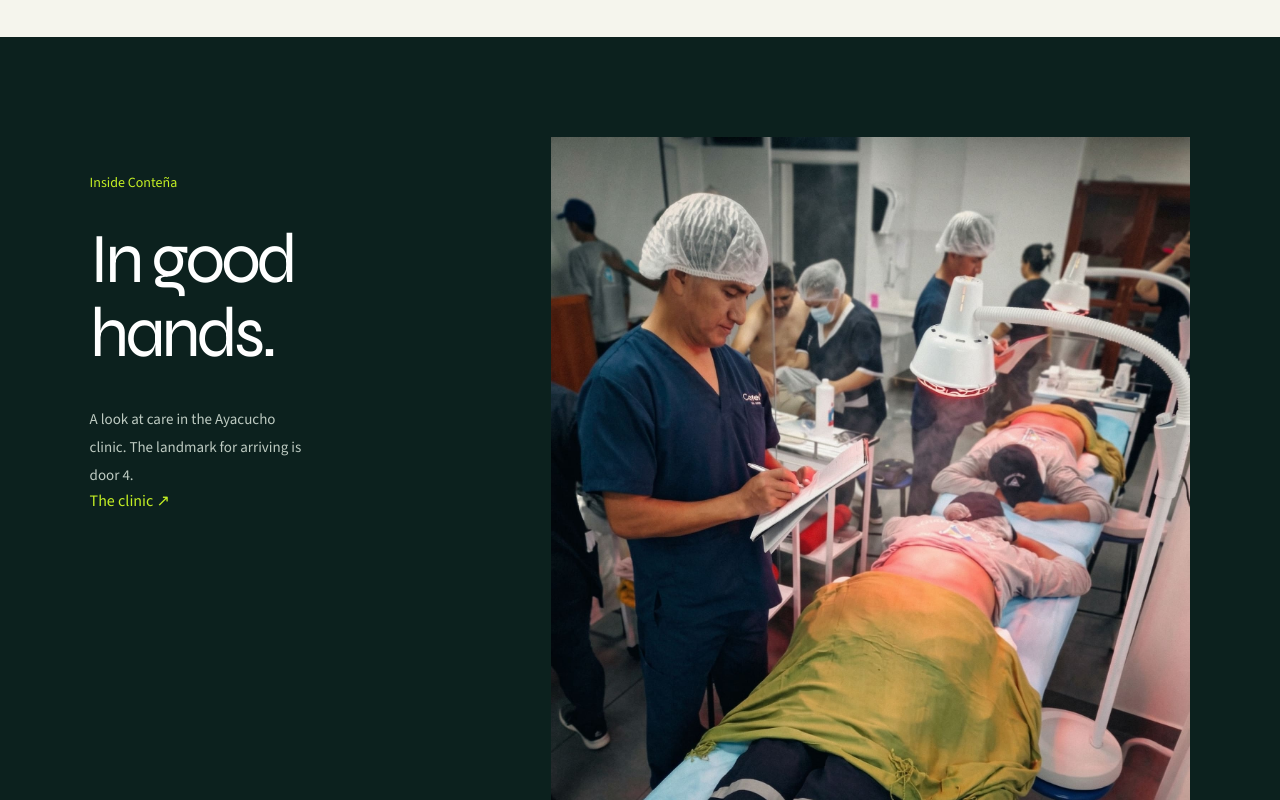
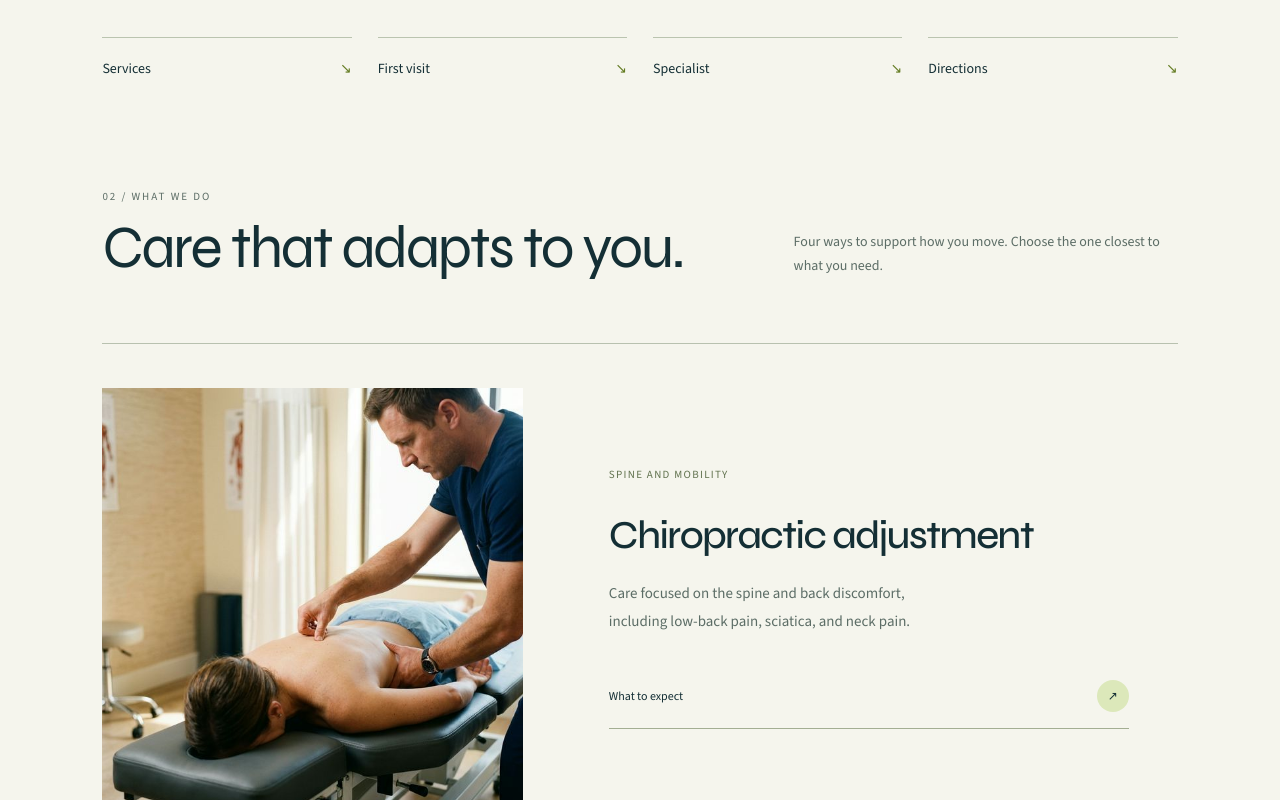
Before and after one commit to AndreMendezCisneros/contena-site, a Next.js app: page /en in a window 1280 px wide. Shown: the part 1260-2060 px from the top of the page. Built offline with nearby package versions, Linux system fonts and the light colour scheme; no server answers.

Commit message:
Refine patient journey with editorial services and practical FAQs

```diff
--- a/src/app/[locale]/page.tsx
+++ b/src/app/[locale]/page.tsx
@@ -48,9 +48,14 @@ export default async function HomePage({
         </Reveal>
       </section>
 
-      <CenterJourney locale={locale} dict={dict} />
+      <nav className="home-shortcuts" aria-label={dict.footer.quick}>
+        <a href="#servicios">{dict.nav.services}<span aria-hidden="true">↘</span></a>
+        <a href="#primera-visita">{dict.nav.firstVisit}<span aria-hidden="true">↘</span></a>
+        <a href="#especialista">{dict.nav.specialist}<span aria-hidden="true">↘</span></a>
+        <a href="#contacto">{dict.contact.directions}<span aria-hidden="true">↘</span></a>
+      </nav>
 
-      <section className="home-services px-[6%] pb-20 md:px-[8%]">
+      <section id="servicios" className="home-services px-[6%] pb-20 md:px-[8%]">
         <div className="mb-10 flex flex-wrap items-end justify-between gap-6">
           <div>
             <p className="text-[11px] uppercase tracking-[0.18em] text-muted">{dict.servicesHome.label}</p>
@@ -60,11 +65,11 @@ export default async function HomePage({
           </div>
           <p className="max-w-sm text-sm leading-6 text-muted">{dict.servicesHome.lead}</p>
         </div>
-        <div className="grid gap-4 md:grid-cols-2">
+        <div className="service-collection">
           {services.map((service, index) => {
             const copy = dict.service[service.slug];
             return (
-              <Reveal key={service.slug} delay={index * 70} className={service.featured ? "md:col-span-2" : ""}>
+              <Reveal key={service.slug} delay={index * 70} className="service-entry">
                 <Link
                   href={localePath(locale, `/servicios/${service.slug}`)}
                   className="service-editorial group grid overflow-hidden bg-white md:grid-cols-2"
@@ -80,14 +85,10 @@ export default async function HomePage({
                     />
                   </div>
                   <div className="service-copy flex flex-col justify-end p-6 md:p-8">
-                    {service.featured ? (
-                      <p className="mb-3 text-[11px] uppercase tracking-[0.16em] text-[#6d8a12]">
-                        {copy.kicker}
-                      </p>
-                    ) : null}
-                    <p className="text-[12px] uppercase tracking-[0.14em] text-muted">{copy.kicker}</p>
-                    <div className="service-number" aria-hidden="true">0{index + 1} <span>↗</span></div><h3 className="mt-2 font-display text-3xl tracking-[-0.04em]">{copy.name}</h3>
+                    <p className="service-kicker">{copy.kicker}</p>
+                    <h3 className="mt-2 font-display text-3xl tracking-[-0.04em]">{copy.name}</h3>
                     <p className="mt-3 text-sm leading-6 text-muted">{copy.summary}</p>
+                    <span className="service-detail-link">{dict.serviceLabels.expect}<span aria-hidden="true">↗</span></span>
                   </div>
                 </Link>
               </Reveal>
@@ -99,7 +100,7 @@ export default async function HomePage({
         </Link>
       </section>
 
-      <section className="first-visit-section bg-lime-soft px-[6%] py-20 md:px-[8%]">
+      <section id="primera-visita" className="first-visit-section bg-lime-soft px-[6%] py-20 md:px-[8%]">
         <p className="text-[11px] uppercase tracking-[0.18em]">{dict.firstVisit.label}</p>
         <div className="mt-4 flex flex-wrap items-end justify-between gap-6">
           <h2 className="max-w-2xl font-display text-4xl tracking-[-0.045em] md:text-6xl">{dict.firstVisit.title}</h2>
@@ -107,6 +108,7 @@ export default async function HomePage({
             {dict.firstVisit.cta} ↗
           </Link>
         </div>
+        <p className="first-visit-lead">{dict.firstVisit.lead}</p>
         <ol className="mt-12 grid gap-6 md:grid-cols-3">
           {dict.firstVisit.steps.map((step, index) => (
             <li key={step.title} className="border-t border-ink/20 pt-5">
@@ -118,7 +120,7 @@ export default async function HomePage({
         </ol>
       </section>
 
-      <section className="specialist-section grid items-center gap-10 px-[6%] py-20 md:grid-cols-2 md:px-[8%] md:py-28">
+      <section id="especialista" className="specialist-section grid items-center gap-10 px-[6%] py-20 md:grid-cols-2 md:px-[8%] md:py-28">
         <div className="specialist-photo relative">
           <Image
             src="/images/doctor-contena.jpg"
@@ -148,6 +150,8 @@ export default async function HomePage({
         </div>
       </section>
 
+      <CenterJourney locale={locale} dict={dict} />
+
       <section className="home-stories bg-ink-deep px-[6%] py-20 text-white md:px-[8%]">
         <div className="stories-heading">
           <div><p className="eyebrow text-lime">{dict.stories.label}</p><h2>{dict.stories.title}</h2></div>
@@ -156,7 +160,19 @@ export default async function HomePage({
         <TestimonialCarousel items={testimonials.map(item => ({ slug: item.slug, src: item.video, poster: item.poster, ...dict.stories.items[item.slug] }))} playLabel={dict.stories.play} prevLabel={dict.stories.prev} nextLabel={dict.stories.next} />
         <div className="stories-footer"><p>{dict.stories.note}</p><Link href={localePath(locale, "/testimonios")} className="action-link">{dict.nav.stories} ↗</Link></div>
       </section>
-      <section className="home-contact bg-lime px-[6%] py-20 text-ink md:px-[8%]">
+      <section className="home-faq" aria-labelledby="home-faq-title">
+        <div className="home-faq-heading">
+          <p>{dict.contact.faqTitle}</p>
+          <h2 id="home-faq-title">{dict.firstVisit.faqTitle}</h2>
+          <Link href={localePath(locale, "/primera-visita")} className="action-link">{dict.nav.firstVisit}<span aria-hidden="true">↗</span></Link>
+        </div>
+        <div className="home-faq-list">
+          {[...dict.firstVisit.faqs, ...dict.contact.faqs].map((faq) => (
+            <details key={faq.q}><summary>{faq.q}<span aria-hidden="true">+</span></summary><p>{faq.a}</p></details>
+          ))}
+        </div>
+      </section>
+      <section id="contacto" className="home-contact bg-lime px-[6%] py-20 text-ink md:px-[8%]">
         <p className="text-[11px] uppercase tracking-[0.18em]">{dict.contact.label}</p>
         <h2 className="mt-3 max-w-3xl font-display text-5xl leading-[0.95] tracking-[-0.05em] md:text-7xl">
           {dict.contact.title}
--- a/src/app/globals.css
+++ b/src/app/globals.css
@@ -227,3 +227,78 @@ button, a { -webkit-tap-highlight-color: transparent; }
   .home-page .hero-editorial .hero-shade, .home-page .hero-side { display: none; }
   .home-page .hero-editorial .hero-content { min-height: 0; padding-top: 36px; padding-bottom: 100px; }
 }
+
+/* Patient journey: service catalogue, preparation, people, practical answers. */
+.home-shortcuts { display: grid; grid-template-columns: repeat(4,1fr); padding: 0 8% 60px; background: var(--paper); gap: 26px; }
+.home-shortcuts a { border-top: 1px solid #bac4af; padding: 20px 0; display: flex; justify-content: space-between; gap: 15px; font-size: 14px; }
+.home-shortcuts a span { color: #637b21; }
+.home-page section[id] { scroll-margin-top: 100px; }
+.home-services { padding-top: 30px; }
+.home-services > div:first-child { border: 0; padding-top: 0; margin-bottom: 65px; }
+.home-page .home-services .service-collection { display: flex; flex-direction: column; gap: 0; }
+.home-page .home-services .service-collection .service-entry { padding: 44px 0; border-top: 1px solid #b8c1af; }
+.home-page .home-services .service-collection .service-editorial { display: grid; grid-template-columns: minmax(0, .85fr) minmax(0,1.15fr); gap: 8%; background: transparent; align-items: center; overflow: visible; }
+.home-page .home-services .service-collection .service-photo { min-height: 0; max-width: 430px; }
+.home-page .home-services .service-collection .service-copy { padding: 0; max-width: 520px; }
+.home-page .home-services .service-collection .service-copy .service-kicker { display: block; font-size: 11px; letter-spacing: .12em; color: #61724e; text-transform: uppercase; margin-bottom: 22px; }
+.home-page .service-editorial h3 { font-size: clamp(30px,3.1vw,46px); letter-spacing: -.04em; line-height: 1.1; font-weight: 500; }
+.home-page .service-copy h3 + p { font-size: 15px; line-height: 1.85; margin-top: 23px; max-width: 46ch; }
+.service-detail-link { display: flex; justify-content: space-between; align-items: center; gap: 20px; border-bottom: 1px solid #a3ae92; padding: 16px 0; margin-top: 28px; font-size: 12px; }
+.service-detail-link > span { display: grid; place-items: center; width: 32px; height: 32px; border-radius: 50%; background: #dce8ba; transition: background .2s; }
+.service-editorial:hover .service-detail-link > span { background: #c4ef24; }
+.home-page .first-visit-section { display: grid; grid-template-columns: 1fr 1fr; column-gap: 10%; background: #e5ebda; padding-top: 100px; padding-bottom: 100px; }
+.first-visit-section > p:first-child { grid-column: 1; }
+.first-visit-section > div { grid-column: 1; display: block; margin-top: 25px; }
+.first-visit-section > div h2 { font-size: clamp(36px,4.4vw,64px); }
+.first-visit-section > div a { display: inline-block; margin-top: 30px; }
+.first-visit-lead { grid-column: 1; font-size: 15px; line-height: 1.8; max-width: 40ch; margin-top: 28px; color: #5b6956; }
+.home-page .first-visit-section ol { grid-column: 2; grid-row: 1 / 4; display: flex; flex-direction: column; gap: 30px; margin-top: 0; }
+.first-visit-section li { display: grid; grid-template-columns: 48px 1fr; gap: 0 18px; }
+.first-visit-section li > p:first-child { grid-row: 1 / 3; font-size: 24px; }
+.first-visit-section li h3 { margin-top: 0; }
+.first-visit-section li > p:last-child { grid-column: 2; }
+.home-page .specialist-section { padding-top: 120px; padding-bottom: 120px; }
+.home-page .specialist-photo { max-width: 470px; }
+.home-page .specialist-photo:after { display: none; }
+.home-page .specialist-section h2 { font-size: clamp(36px,4.2vw,62px); }
+.home-page .center-gallery { grid-template-columns: 1fr 1fr; gap: 10%; padding: 100px 8%; align-items: center; }
+.center-gallery-intro { position: static; padding: 0; }
+.center-gallery-photos { display: block; max-width: 470px; margin-left: auto; }
+.center-gallery-photos figure:first-child figcaption { font-size: 24px; }
+.home-stories { background: #102a24; }
+.home-faq { display: grid; grid-template-columns: .8fr 1.2fr; gap: 10%; background: var(--paper); padding: 110px 8%; }
+.home-faq-heading > p { color: #677952; font-size: 13px; margin-bottom: 24px; }
+.home-faq h2 { font-family: var(--font-syne),sans-serif; font-size: clamp(36px,4.2vw,60px); line-height: 1.1; letter-spacing: -.045em; }
+.home-faq .action-link { margin-top: 30px; font-size: 13px; }
+.home-faq-list details { border-top: 1px solid #b6c0ab; }
+.home-faq-list details:last-child { border-bottom: 1px solid #b6c0ab; }
+.home-faq-list summary { list-style: none; cursor: pointer; display: flex; justify-content: space-between; align-items: center; gap: 20px; padding: 25px 0; font-size: 18px; line-height: 1.45; }
+.home-faq-list summary::-webkit-details-marker { display: none; }
+.home-faq-list summary span { font-size: 25px; color: #637d29; transition: transform .2s; }
+.home-faq-list details[open] summary span { transform: rotate(45deg); }
+.home-faq-list details p { padding: 0 38px 26px 0; font-size: 15px; line-height: 1.85; color: #5b6956; max-width: 60ch; }
+.home-faq-list summary:focus-visible { outline: 2px solid #617c27; outline-offset: 5px; }
+.home-page .home-contact { background: #e5ebda; border-top: 1px solid #b6c0ab; }
+.home-contact > h2 { font-size: clamp(38px,5vw,72px); max-width: 800px; }
+.home-contact > div:nth-of-type(1) > div:last-child { background: #c4ef24; padding: 24px; }
+@media(min-width: 1000px) {
+  .home-page .home-services .service-entry:nth-child(even) .service-editorial { grid-template-columns: minmax(0,1.15fr) minmax(0,.85fr); }
+  .home-page .home-services .service-entry:nth-child(even) .service-photo { grid-column: 2; grid-row: 1; justify-self: end; }
+  .home-page .home-services .service-entry:nth-child(even) .service-copy { grid-column: 1; grid-row: 1; }
+}
+@media(max-width: 767px) {
+  .home-shortcuts { grid-template-columns: 1fr 1fr; padding: 0 6% 40px; gap: 0 22px; }
+  .home-shortcuts a { font-size: 13px; }
+  .home-page .home-services .service-collection .service-editorial { grid-template-columns: 1fr; gap: 28px; }
+  .home-page .home-services .service-collection .service-photo { max-width: none; }
+  .home-page .home-services .service-collection .service-copy { max-width: none; }
+  .home-page .first-visit-section { display: block; padding: 65px 6%; }
+  .home-page .first-visit-section ol { margin-top: 45px; }
+  .home-page .specialist-section { padding-top: 70px; padding-bottom: 70px; }
+  .home-page .specialist-photo { max-width: none; }
+  .home-page .center-gallery { display: block; padding: 65px 6%; }
+  .center-gallery-intro { margin-bottom: 40px; }
+  .center-gallery-photos { max-width: none; }
+  .home-faq { grid-template-columns: 1fr; gap: 40px; padding: 65px 6%; }
+  .home-faq-list summary { font-size: 17px; }
+}
--- a/src/components/home/CenterJourney.tsx
+++ b/src/components/home/CenterJourney.tsx
@@ -14,7 +14,7 @@ export function CenterJourney({ dict, locale }: { dict: Dictionary; locale: Loca
         <Link href={localePath(locale, "/el-centro")} className="action-link">{dict.nav.center} <span aria-hidden="true">↗</span></Link>
       </div>
       <div className="center-gallery-photos">
-        {gallery.map((photo, index) => (
+        {gallery.slice(0, 1).map((photo, index) => (
           <figure key={photo.key}>
             <Image src={photo.image} alt={dict.center.captions[photo.key]}
               width={index === 0 ? 1792 : 640} height={index === 0 ? 2390 : 640}
```
Also changed, not shown: 2 other files (tests, documents, lock files or other folders).
